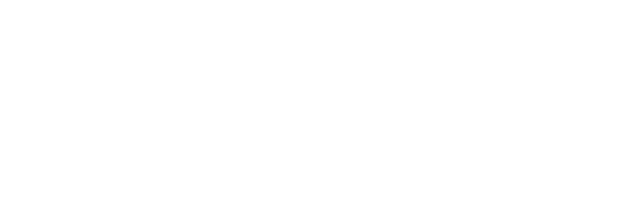
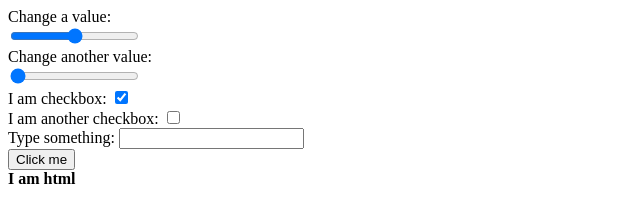
Before and after one commit to arnemart/optionificator, a plain HTML site: page test.html in a window 1280 px wide. Shown: the whole page, without its empty margins (0-640 px from the left). Drawn offline with Linux system fonts and the light colour scheme.

Commit message:
Add test stuff

```diff
--- a/test.html
+++ b/test.html
@@ -6,5 +6,6 @@
   </head>
   <body>
     <script src="optionificator.js"></script>
+    <script src="test.js"></script>
   </body>
 </html>
--- /dev/null
+++ b/test.js
@@ -0,0 +1,13 @@
+var o = optionificator.optionificate([
+    ['slider', 'slider1', 'Change a value', 50, 20, 80, 5],
+    ['slider', 'slider2', 'Change another value'],
+    ['checkbox', 'check1', 'I am checkbox', true],
+    ['checkbox', 'check2', 'I am another checkbox', 'false'],
+    ['text', 'text1', 'Type something'],
+    ['button', 'Click me', function() { alert('Thank you for clicking'); }],
+    ['html', '<strong>I am html</strong>']
+]);
+
+document.body.appendChild(o);
+
+optionificator.listen(console.log.bind(console));
```
